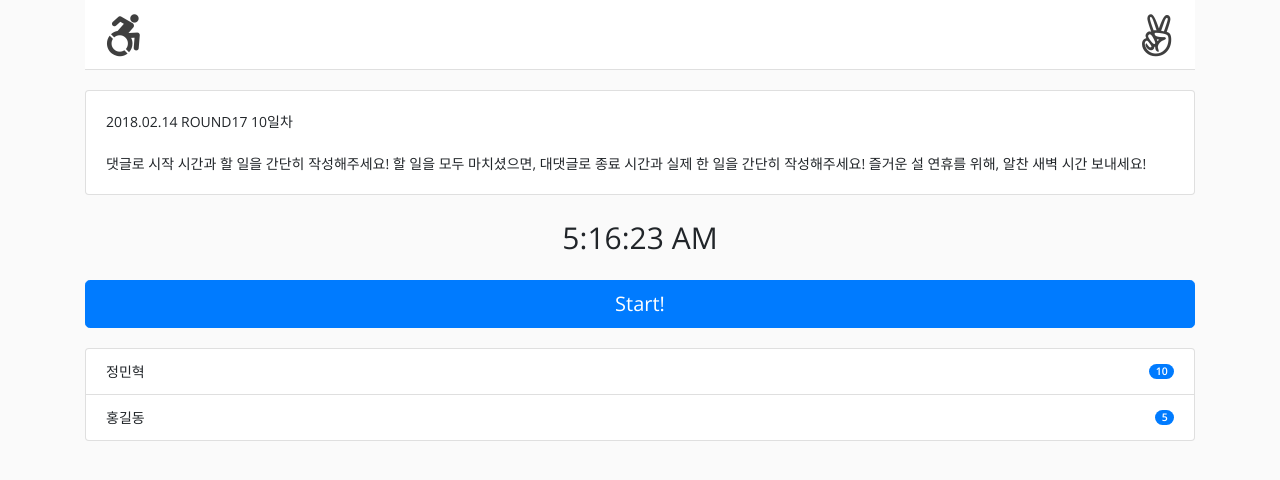
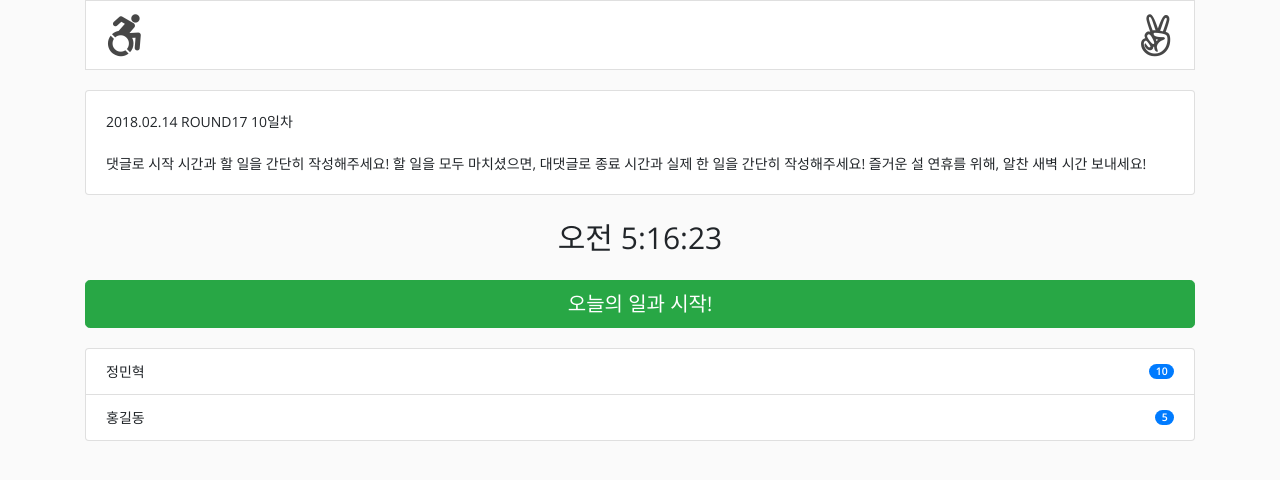
Before and after one commit to Study-Fork/earlybird, a React app in the folder packages/earlybird-app/: page / in a window 1280 px wide. Shown: the top 480 px of the page. Built offline with nearby package versions, Linux system fonts and the light colour scheme.

Commit message:
Update languages to Korean

```diff
--- a/packages/earlybird-app/src/App.css
+++ b/packages/earlybird-app/src/App.css
@@ -1 +1 @@
-@import url("https://use.fontawesome.com/releases/v5.0.6/css/all.css");@import url("https://fonts.googleapis.com/css?family=Open+Sans:400,600");html,body{background-color:#fafafa;width:100%;height:100%}body{margin:0;padding:0;border:0 solid #000;font-size:14px;font-family:'Open Sans', 'Helvetica Neue', 'Apple Color Emoji', Arial, sans-serif}a{text-decoration:none}.clock-area{margin-bottom:20px}.clock-area .clock{text-align:center;margin:20px;font-size:30px}.header{width:100%}.header .navigation{height:70px;background-color:#ffffff;border-bottom:1px solid rgba(0,0,0,0.125);align-items:center;display:flex;justify-content:space-between;padding:0px 20px}.fab{color:rgba(0,0,0,0.752)}.content{padding-top:20px}.footer{height:100px;text-align:center;padding-top:20px}
+@import url("https://use.fontawesome.com/releases/v5.0.6/css/all.css");@import url("https://fonts.googleapis.com/css?family=Open+Sans:400,600");html,body{background-color:#fafafa;width:100%;height:100%}body{margin:0;padding:0;border:0 solid #000;font-size:14px;font-family:'Open Sans', 'Helvetica Neue', 'Apple Color Emoji', Arial, sans-serif}a{text-decoration:none}.clock-area{margin-bottom:20px}.clock-area .clock{text-align:center;margin:20px;font-size:30px}.header{width:100%}.header .navigation{height:70px;background-color:#ffffff;border:1px solid rgba(0,0,0,0.125);align-items:center;display:flex;justify-content:space-between;padding:0px 20px}.fab{color:rgba(0,0,0,0.72)}.content{padding-top:20px}.footer{height:100px;text-align:center;padding-top:20px}
--- a/packages/earlybird-app/src/components/Clock.jsx
+++ b/packages/earlybird-app/src/components/Clock.jsx
@@ -2,8 +2,8 @@ import React, { Component } from 'react'
 import './Clock.scss'
 
 const Status = Object.freeze({
-  READY: 'Start!',
-  STARTED: 'That\'s enough for today',
+  READY: '오늘의 일과 시작!',
+  STARTED: '오늘은 이 정도면 충분',
   FINISHED: 'Have a good day :D',
 })
 
@@ -42,9 +42,9 @@ class Clock extends Component {
     return (
       <div className="clock-area">
         <div className="clock">
-          {this.state.date.toLocaleTimeString()}
+          {this.state.date.toLocaleTimeString('ko-KR')}
         </div>
-        <button className="btn btn-primary btn-lg btn-block" onClick={this.handleClick}>
+        <button className="btn btn-success btn-lg btn-block" onClick={this.handleClick}>
           {this.state.status}
         </button>
       </div>
--- a/packages/earlybird-app/src/containers/Header/Header.scss
+++ b/packages/earlybird-app/src/containers/Header/Header.scss
@@ -5,7 +5,7 @@
 	.navigation {
 		height: 70px;
 		background-color: #ffffff;
-		border-bottom: 1px solid rgba(0,0,0,.125);
+		border: 1px solid rgba(0,0,0,.125);
 		align-items: center;
 		display: flex;
 		justify-content: space-between;
@@ -14,5 +14,5 @@
 }
 
 .fab {
-	color: rgba(0,0,0,.752);
+	color: rgba(0,0,0,.72);
 }
```
